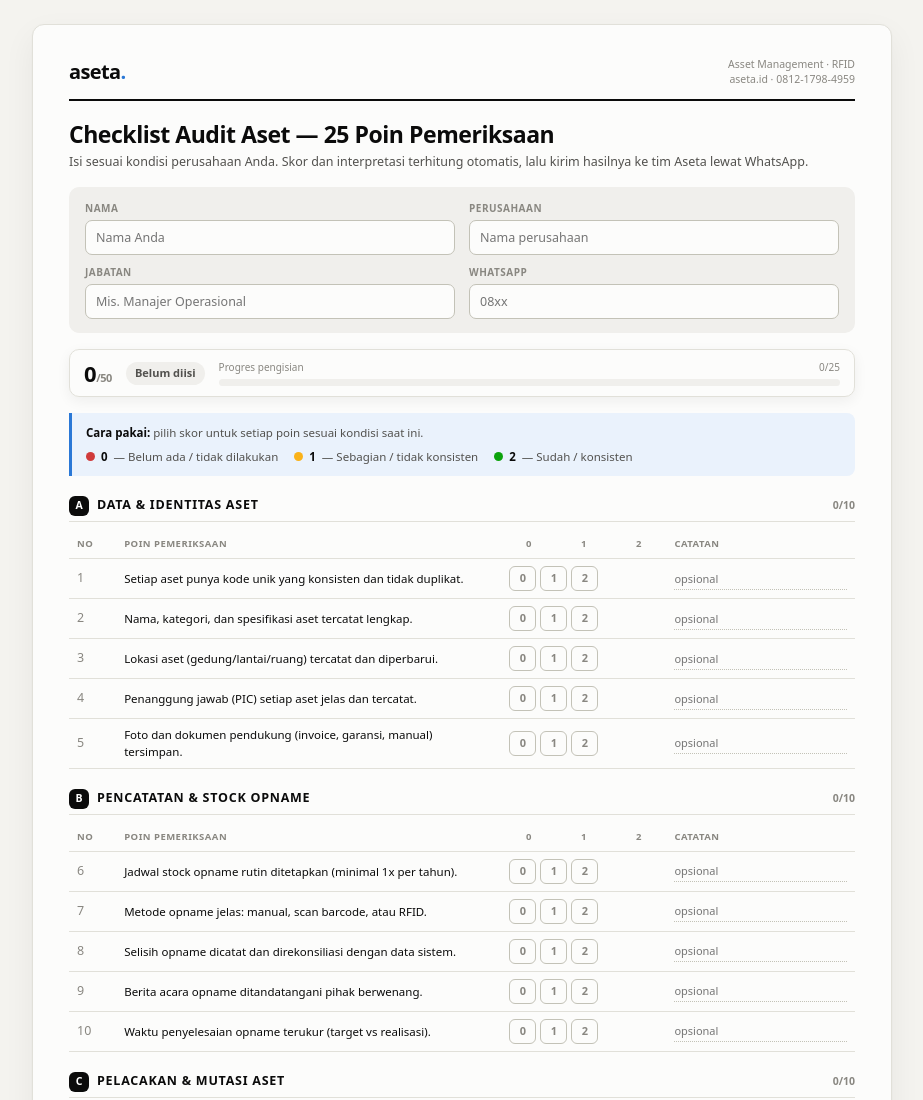
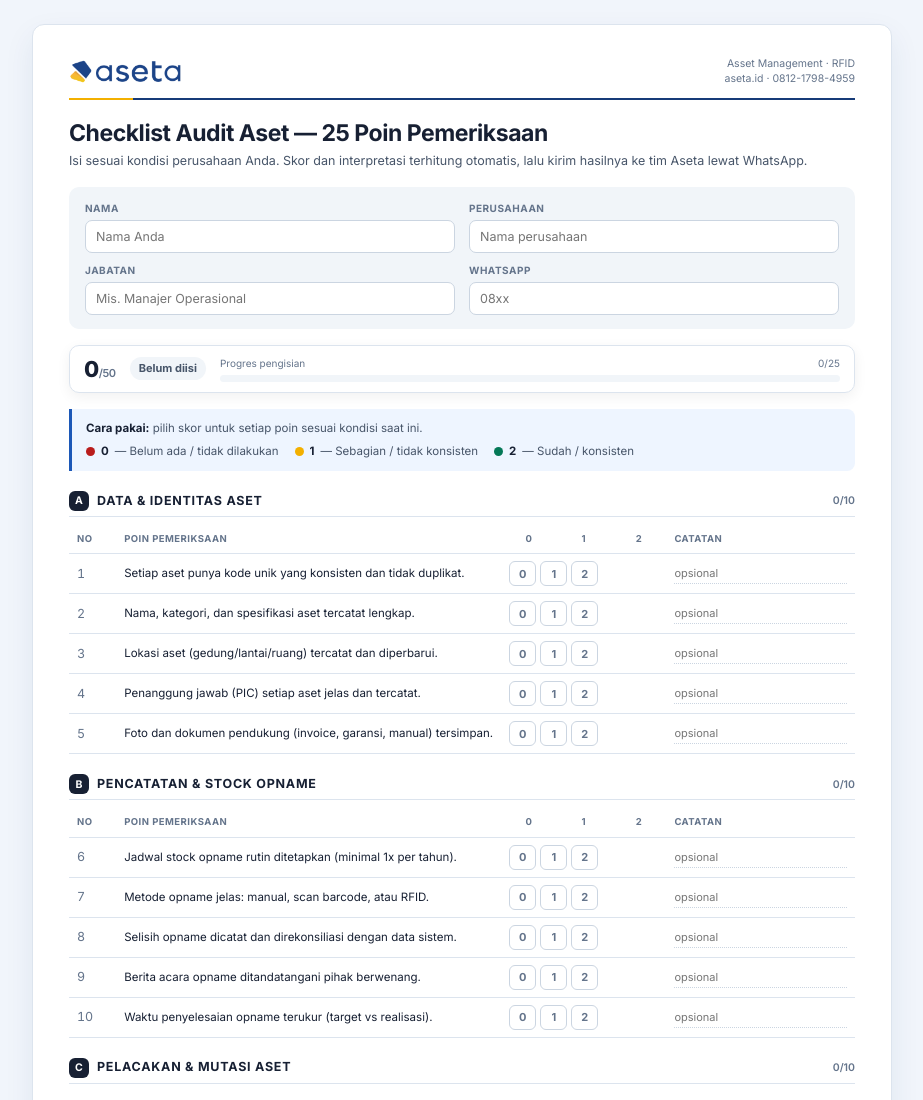
Before and after one commit to pippoauliaa-dev/aseta-checklist-audit, a plain HTML site: page index.html in a window 1280 px wide. Shown: the top 1100 px of the page, without its empty margins (178-1101 px from the left). Drawn offline with Linux system fonts and the light colour scheme.

Commit message:
Apply Aseta brand palette, Inter font, and logo

```diff
--- a/index.html
+++ b/index.html
@@ -4,28 +4,33 @@
 <meta charset="UTF-8">
 <meta name="viewport" content="width=device-width, initial-scale=1.0">
 <title>Checklist Audit Aset — Aseta</title>
+<link rel="preconnect" href="https://fonts.googleapis.com">
+<link rel="preconnect" href="https://fonts.gstatic.com" crossorigin>
+<link href="https://fonts.googleapis.com/css2?family=Inter:wght@300..800&display=swap" rel="stylesheet">
 <style>
   :root {
-    --surface: #fcfcfb;
-    --page: #f4f3ef;
-    --ink: #0b0b0b;
-    --ink-2: #52514e;
-    --muted: #898781;
-    --grid: #e1e0d9;
-    --line: #c3c2b7;
-    --blue: #2a78d6;
-    --blue-soft: #eaf2fc;
-    --good: #0ca30c;
-    --warn: #fab219;
-    --bad: #d03b3b;
-    --chip: #f0efec;
+    --surface: #ffffff;
+    --page: #f1f5fb;
+    --ink: #172033;
+    --ink-2: #475569;
+    --muted: #64748b;
+    --grid: #dce4ee;
+    --line: #cbd5e1;
+    --navy: #173b78;
+    --blue: #1c58b7;
+    --blue-soft: #eef5ff;
+    --gold: #f3b000;
+    --good: #047857;
+    --warn: #f3b000;
+    --bad: #b91c1c;
+    --chip: #f1f5f9;
   }
   * { box-sizing: border-box; }
   body {
     margin: 0;
     background: var(--page);
     color: var(--ink);
-    font-family: system-ui, -apple-system, "Segoe UI", sans-serif;
+    font-family: Inter, system-ui, -apple-system, "Segoe UI", sans-serif;
     font-size: 12.5px;
     line-height: 1.5;
     -webkit-font-smoothing: antialiased;
@@ -37,14 +42,17 @@
     border: 1px solid var(--grid);
     border-radius: 12px;
     padding: 32px 36px 28px;
-    box-shadow: 0 1px 2px rgba(11,11,11,0.04), 0 12px 32px rgba(11,11,11,0.06);
+    box-shadow: 0 12px 30px rgba(23,59,120,0.08);
   }
   .brand {
     display: flex; align-items: center; justify-content: space-between;
-    border-bottom: 2px solid var(--ink); padding-bottom: 12px; margin-bottom: 20px;
+    border-bottom: 2px solid var(--navy); padding-bottom: 12px; margin-bottom: 20px;
+    position: relative;
   }
-  .brand .logo { font-size: 20px; font-weight: 800; letter-spacing: -0.03em; }
-  .brand .logo span { color: var(--blue); }
+  .brand::after {
+    content: ''; position: absolute; left: 0; bottom: -2px; width: 64px; height: 2px; background: var(--gold);
+  }
+  .brand .logo img { height: 28px; width: auto; display: block; }
   .brand .meta { font-size: 10.5px; color: var(--muted); text-align: right; line-height: 1.4; }
   h1 { font-size: 23px; line-height: 1.2; margin: 0 0 4px; letter-spacing: -0.02em; }
   .sub { color: var(--ink-2); margin: 0 0 16px; font-size: 12.5px; }
@@ -120,12 +128,12 @@
     font-size: 11px; font-weight: 700; color: var(--muted); cursor: pointer;
     background: var(--surface); user-select: none; transition: all 0.12s ease;
   }
-  .seg label:hover { border-color: var(--ink); color: var(--ink); }
-  .seg input:checked + label { background: var(--ink); color: #fff; border-color: var(--ink); }
+  .seg label:hover { border-color: var(--navy); color: var(--ink); }
+  .seg input:checked + label { background: var(--navy); color: #fff; border-color: var(--navy); }
   .seg input:focus-visible + label { outline: 2px solid var(--blue); outline-offset: 1px; }
 
   .score {
-    margin-top: 22px; border: 1.5px solid var(--ink); border-radius: 10px;
+    margin-top: 22px; border: 1.5px solid var(--navy); border-radius: 10px;
     padding: 16px 18px; display: grid; grid-template-columns: 1fr 1.4fr; gap: 18px;
   }
   .score .total { border-right: 1px solid var(--grid); padding-right: 18px; }
@@ -148,8 +156,8 @@
     border-radius: 9px; padding: 11px 16px; font-family: inherit; font-size: 12.5px;
     font-weight: 700; cursor: pointer; transition: all 0.12s ease;
   }
-  .btn:hover { border-color: var(--ink); }
-  .btn.primary { background: var(--ink); color: #fff; border-color: var(--ink); }
+  .btn:hover { border-color: var(--navy); }
+  .btn.primary { background: var(--navy); color: #fff; border-color: var(--navy); }
   .btn.primary:hover { opacity: 0.9; }
   .btn.wa { background: #25d366; color: #063b1c; border-color: #25d366; }
   .btn.wa:hover { opacity: 0.92; }
@@ -157,7 +165,7 @@
   .actions .hint { font-size: 10.5px; color: var(--muted); margin-left: auto; }
 
   .cta {
-    margin-top: 20px; background: var(--ink); color: #fff; border-radius: 10px;
+    margin-top: 20px; background: var(--navy); color: #fff; border-radius: 10px;
     padding: 15px 18px; display: flex; align-items: center; justify-content: space-between; gap: 16px;
   }
   .cta .t { font-size: 13px; font-weight: 700; margin: 0 0 2px; }
@@ -169,7 +177,7 @@
 
   .toast {
     position: fixed; left: 50%; bottom: 24px; transform: translateX(-50%) translateY(20px);
-    background: var(--ink); color: #fff; padding: 10px 16px; border-radius: 9px;
+    background: var(--navy); color: #fff; padding: 10px 16px; border-radius: 9px;
     font-size: 12px; opacity: 0; pointer-events: none; transition: all 0.2s ease; z-index: 50;
   }
   .toast.show { opacity: 1; transform: translateX(-50%) translateY(0); }
@@ -198,7 +206,7 @@
 <div class="sheet">
 
   <div class="brand">
-    <div class="logo">aseta<span>.</span></div>
+    <div class="logo"><img src="assets/aseta-brand-logo.png" alt="Aseta"></div>
     <div class="meta">Asset Management · RFID<br>aseta.id · 0812-1798-4959</div>
   </div>
 
```
Also changed, not shown: assets/aseta-brand-logo.png (added).
